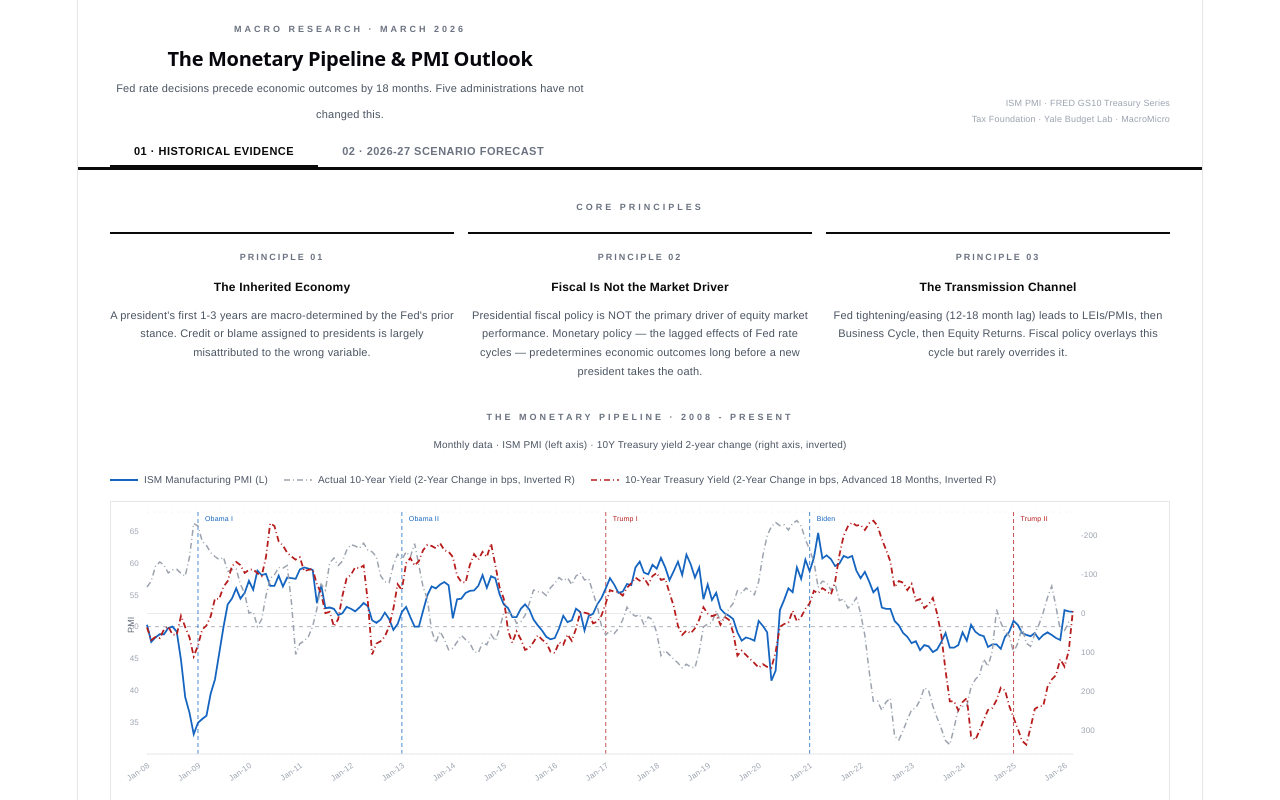
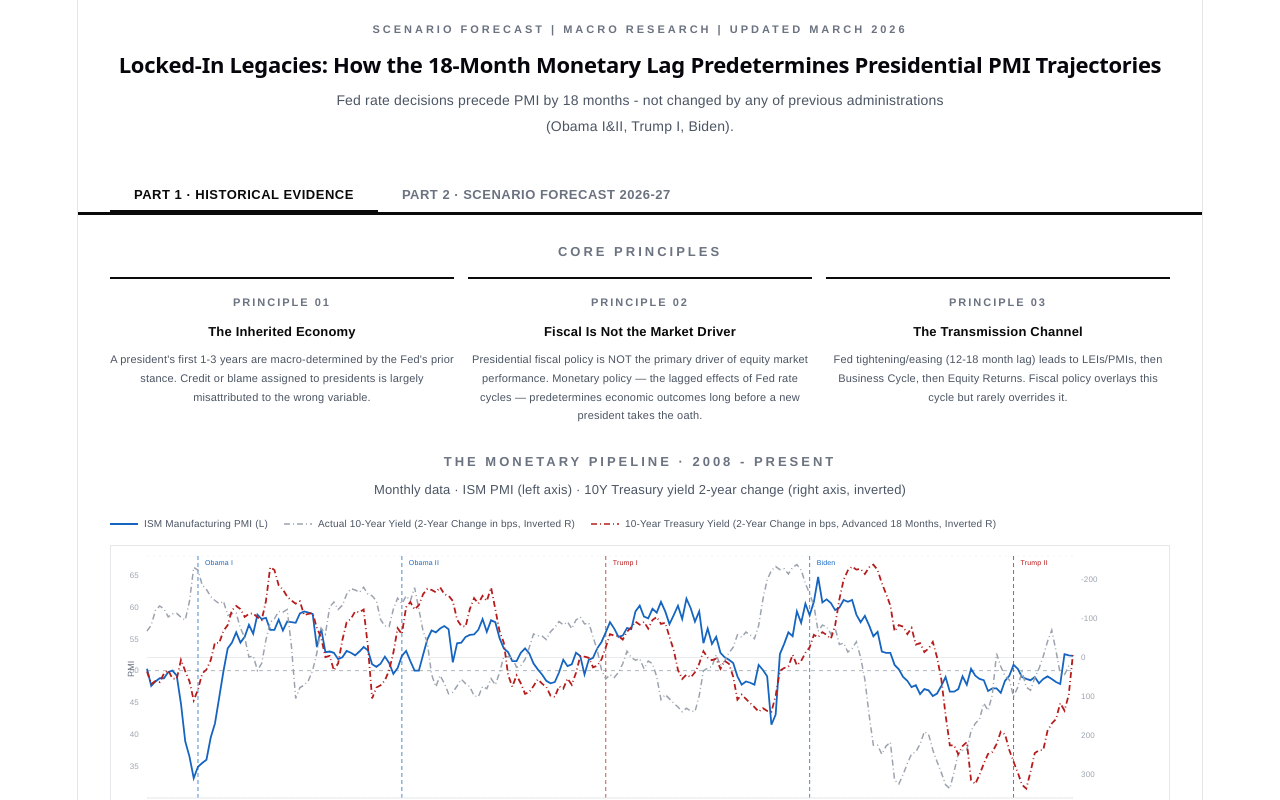
Before and after one commit to kchen023/scenario-forecast-monetary-policy-pmi, a React (Vite) app: page / in a window 1280 px wide. Shown: the top 800 px of the page. Built offline with nearby package versions, Linux system fonts and the light colour scheme.

Commit message:
ui: layout and font adjustments

```diff
--- a/src/App.jsx
+++ b/src/App.jsx
@@ -106,42 +106,39 @@ export default function App(){
   const prob=useMemo(()=>Math.max(1,Math.round(PROBS.tariff[tariff]*PROBS.inflation[inflation]*PROBS.fed[fed]*100)),[tariff,inflation,fed]);
   const fcast=useMemo(()=>FWD.map((label,i)=>{const t=i/(FWD.length-1);const tP=i<4?i/4*0.3:Math.min(1,0.3+(i-4)/5);const iP=Math.min(1,i/8);const fP=i<2?0:Math.min(1,(i-2)/6);const base=52.3+t*0.7+0.28*Math.sin(t*Math.PI*2.4+0.4);return{t:label,f:Math.round((base+tD*tP+iD*iP+fD*fP)*10)/10};}),[tD,iD,fD]);
   const endPMI=fcast[fcast.length-1].f;
-  const chartData=useMemo(()=>{const rec=HIST.slice(-14).map(d=>({t:d.t,h:d.pmi}));return[...rec,{t:"Mar-26",h:52.3,f:52.3},...fcast.map(d=>({t:d.t,f:d.f}))];},[fcast]);
+  const chartData=useMemo(()=>{const rec=HIST.slice(-27).map(d=>({t:d.t,h:d.pmi}));return[...rec,{t:"Mar-26",h:52.3,f:52.3},...fcast.map(d=>({t:d.t,f:d.f}))];},[fcast]);
   const themes=getThemes(tariff,inflation,fed);
   const DTABS=[{id:"geo",l:"Geopolitics"},{id:"eco",l:"Economy"},{id:"mon",l:"Monetary Policy"},{id:"fiscal",l:"Fiscal Policy"},{id:"chart",l:"Framework Check"}];
   return(
-    <div style={{background:"#fff",minHeight:"100vh",fontFamily:"Helvetica Neue, Arial, sans-serif",color:"#0a0a0a",fontSize:13}}>
+    <div style={{background:"#fff",minHeight:"100vh",fontFamily:"Helvetica Neue, Arial, sans-serif",color:"#0a0a0a",fontSize:15}}>
       <div style={{borderBottom:"3px solid #0a0a0a",padding:"16px 32px 0"}}>
-        <div style={{display:"flex",justifyContent:"space-between",alignItems:"flex-end",marginBottom:10}}>
-          <div>
-            <div style={{fontSize:9,letterSpacing:3,color:"#6b7280",fontWeight:700,marginBottom:5}}>MACRO RESEARCH · MARCH 2026</div>
-            <h1 style={{margin:0,fontSize:20,fontWeight:700,letterSpacing:-0.3,lineHeight:1.2}}>The Monetary Pipeline & PMI Outlook</h1>
-            <p style={{margin:"4px 0 0",fontSize:11,color:"#4b5563",maxWidth:480}}>Fed rate decisions precede economic outcomes by 18 months. Five administrations have not changed this.</p>
-          </div>
-          <div style={{textAlign:"right",fontSize:9,color:"#9ca3af",lineHeight:1.8}}><div>ISM PMI · FRED GS10 Treasury Series</div><div>Tax Foundation · Yale Budget Lab · MacroMicro</div></div>
-        </div>
-        <div style={{display:"flex",gap:0}}>
-          {["history","forecast"].map((id,idx)=><button key={id} onClick={()=>setNav(id)} style={{padding:"8px 24px",fontSize:11,fontWeight:700,letterSpacing:0.5,cursor:"pointer",border:"none",borderBottom:nav===id?"2px solid #0a0a0a":"2px solid transparent",background:"transparent",color:nav===id?"#0a0a0a":"#6b7280",textTransform:"uppercase"}}>{idx===0?"01 · Historical Evidence":"02 · 2026-27 Scenario Forecast"}</button>)}
+      <div style={{textAlign:"center",marginBottom:10}}>
+        <div style={{fontSize:11,letterSpacing:3,color:"#6b7280",fontWeight:700,marginBottom:8}}>SCENARIO FORECAST | MACRO RESEARCH | UPDATED MARCH 2026</div>
+        <h1 style={{margin:0,fontSize:22,fontWeight:700,letterSpacing:-0.3,lineHeight:1.3}}>Locked-In Legacies: How the 18-Month Monetary Lag Predetermines Presidential PMI Trajectories</h1>
+        <p style={{margin:"8px auto 0",fontSize:14,color:"#4b5563",maxWidth:640}}>Fed rate decisions precede PMI by 18 months - not changed by any of previous administrations (Obama I&II, Trump I, Biden).</p>
+      </div>
+        <div style={{display:"flex",gap:0,marginTop:40}}>
+          {["history","forecast"].map((id,idx)=><button key={id} onClick={()=>setNav(id)} style={{padding:"8px 24px",fontSize:13,fontWeight:700,letterSpacing:0.5,cursor:"pointer",border:"none",borderBottom:nav===id?"2px solid #0a0a0a":"2px solid transparent",background:"transparent",color:nav===id?"#0a0a0a":"#6b7280",textTransform:"uppercase"}}>{idx===0?"Part 1 · Historical Evidence":"Part 2 · Scenario Forecast 2026-27"}</button>)}
         </div>
       </div>
 
       {nav==="history"&&(
         <div style={{padding:"24px 32px"}}>
           <div style={{marginBottom:24}}>
-            <div style={{fontSize:9,letterSpacing:3,fontWeight:700,color:"#6b7280",marginBottom:12}}>CORE PRINCIPLES</div>
+            <div style={{fontSize:13,letterSpacing:3,fontWeight:700,color:"#6b7280",marginBottom:12}}>CORE PRINCIPLES</div>
             <div style={{display:"grid",gridTemplateColumns:"repeat(3,minmax(0,1fr))",gap:14}}>
               {[{n:"01",h:"The Inherited Economy",b:"A president's first 1-3 years are macro-determined by the Fed's prior stance. Credit or blame assigned to presidents is largely misattributed to the wrong variable."},{n:"02",h:"Fiscal Is Not the Market Driver",b:"Presidential fiscal policy is NOT the primary driver of equity market performance. Monetary policy — the lagged effects of Fed rate cycles — predetermines economic outcomes long before a new president takes the oath."},{n:"03",h:"The Transmission Channel",b:"Fed tightening/easing (12-18 month lag) leads to LEIs/PMIs, then Business Cycle, then Equity Returns. Fiscal policy overlays this cycle but rarely overrides it."}].map(p=>(
                 <div key={p.n} style={{borderTop:"2px solid #0a0a0a",paddingTop:10}}>
-                  <div style={{fontSize:9,letterSpacing:2,fontWeight:700,color:"#6b7280",marginBottom:4}}>PRINCIPLE {p.n}</div>
-                  <div style={{fontSize:12,fontWeight:700,marginBottom:5}}>{p.h}</div>
+                  <div style={{fontSize:11,letterSpacing:2,fontWeight:700,color:"#6b7280",marginBottom:4}}>PRINCIPLE {p.n}</div>
+                  <div style={{fontSize:13,fontWeight:700,marginBottom:5}}>{p.h}</div>
                   <div style={{fontSize:11,color:"#4b5563",lineHeight:1.7}}>{p.b}</div>
                 </div>
               ))}
             </div>
           </div>
           <div style={{marginBottom:24}}>
-            <div style={{fontSize:9,letterSpacing:3,fontWeight:700,color:"#6b7280",marginBottom:2}}>THE MONETARY PIPELINE · 2008 - PRESENT</div>
-            <div style={{fontSize:10,color:"#4b5563",marginBottom:8}}>Monthly data · ISM PMI (left axis) · 10Y Treasury yield 2-year change (right axis, inverted)</div>
+            <div style={{fontSize:13,letterSpacing:3,fontWeight:700,color:"#6b7280",marginBottom:2}}>THE MONETARY PIPELINE · 2008 - PRESENT</div>
+            <div style={{fontSize:13,color:"#4b5563",marginBottom:8}}>Monthly data · ISM PMI (left axis) · 10Y Treasury yield 2-year change (right axis, inverted)</div>
             <div style={{display:"flex",flexWrap:"wrap",gap:16,marginBottom:8}}>
               {HIST_LEGEND.map(l=>(<span key={l.label} style={{display:"flex",alignItems:"center",gap:6,fontSize:10,color:"#4b5563"}}><svg width="28" height="10"><line x1="0" y1="5" x2="28" y2="5" stroke={l.color} strokeWidth={l.dash?"1.5":"2"} strokeDasharray={l.dash||"none"}/></svg>{l.label}</span>))}
             </div>
@@ -168,10 +165,10 @@ export default function App(){
             </div>
           </div>
           <div style={{borderLeft:"3px solid #0a0a0a",padding:"12px 16px",background:"#f9fafb",marginBottom:24}}>
-            <div style={{fontSize:12,lineHeight:1.75}}><strong>Core finding:</strong> Every PMI direction change is predicted by the red line (10Y yield 2-year change, advanced 18 months) — without exception across 5 administrations and 18 years. Inauguration day is a vertical line on this chart, nothing more.</div>
+            <div style={{fontSize:13,lineHeight:1.75}}><strong>Core finding:</strong> Every PMI direction change is predicted by the red line (10Y yield 2-year change, advanced 18 months) — without exception across 5 administrations and 18 years. Inauguration day is a vertical line on this chart, nothing more.</div>
           </div>
           <div>
-            <div style={{fontSize:9,letterSpacing:3,fontWeight:700,color:"#6b7280",marginBottom:12}}>CASE STUDIES · CLICK TO EXPAND</div>
+            <div style={{fontSize:13,letterSpacing:3,fontWeight:700,color:"#6b7280",marginBottom:12,marginTop:40}}>PRESIDENTIALCASE STUDIES · CLICK TO EXPAND</div>
             <div style={{display:"grid",gridTemplateColumns:"repeat(3,minmax(0,1fr))",gap:10}}>
               {CASES.map(cs=>(<div key={cs.id} onClick={()=>setCase(activeCase===cs.id?null:cs.id)} style={{border:activeCase===cs.id?"1.5px solid #0a0a0a":"1px solid #e5e7eb",borderRadius:2,padding:"12px",cursor:"pointer",background:activeCase===cs.id?"#f9fafb":"#fff"}}>
                 <div style={{display:"flex",justifyContent:"space-between",alignItems:"flex-start",marginBottom:6}}>
@@ -187,9 +184,9 @@ export default function App(){
 
       {nav==="forecast"&&(
         <div style={{padding:"24px 32px"}}>
-          <div style={{fontSize:9,letterSpacing:3,fontWeight:700,color:"#6b7280",marginBottom:3}}>PMI SCENARIO FORECAST · 2026-2027</div>
-          <div style={{fontSize:11,color:"#4b5563",marginBottom:18,maxWidth:560}}>175bps of Fed cuts (Sep-Dec 2025) delivered the pipeline-predicted V-shape (Dec-25 trough 47.9 to Mar-26: 52.3). Forward trajectory determined by three policy variables.</div>
-          <div style={{display:"grid",gridTemplateColumns:"196px 1fr",gap:24,alignItems:"start"}}>
+          <div style={{fontSize:13,letterSpacing:3,fontWeight:700,color:"#6b7280",marginBottom:3,textAlign:"center"}}>PMI SCENARIO FORECAST · 2026-2027</div>
+          <div style={{fontSize:13,color:"#4b5563",textAlign:"center",margin:"0 auto 18px auto",whiteSpace:"nowrap"}}>175bps of Fed cuts (Sep 2025-Dec 2025) delivered the pipeline-predicted V-shape (Dec-25 trough 47.9 to Mar-26: 52.3). Forward trajectory determined by three policy variables.</div>
+          <div style={{display:"grid",gridTemplateColumns:"260px 1fr",gap:40,alignItems:"start"}}>
             <div>
               <TogRow label="Tariff Policy" opts={T_OPTS} val={tariff} set={setTariff}/>
               <TogRow label="Inflation Path" opts={I_OPTS} val={inflation} set={setInf}/>
@@ -200,21 +197,21 @@ export default function App(){
                 <div style={{display:"grid",gridTemplateColumns:"1fr 1fr",gap:5,marginBottom:10}}>
                   {[{l:"PMI Range",v:scen.range},{l:"Joint Prob.",v:"~"+prob+"%"},{l:"End-2027",v:endPMI.toFixed(1)},{l:"Net Shock",v:(total>=0?"+":"")+total.toFixed(1)+" pts"}].map(c=>(<div key={c.l} style={{background:"rgba(255,255,255,0.7)",borderRadius:2,padding:"6px 8px",border:"1px solid #e5e7eb"}}><div style={{fontSize:9,color:"#6b7280",fontWeight:600}}>{c.l}</div><div style={{fontSize:14,fontWeight:700}}>{c.v}</div></div>))}
                 </div>
-                {[{l:"Tariff",v:tD},{l:"Inflation",v:iD},{l:"Fed",v:fD}].map(d=>{const bc=d.v>0?"#1B5E20":d.v<0?"#B71C1C":"#6b7280";return(<div key={d.l} style={{marginBottom:5}}><div style={{display:"flex",justifyContent:"space-between",fontSize:10,marginBottom:2}}><span style={{color:"#6b7280",fontWeight:600}}>{d.l}</span><span style={{color:bc,fontWeight:700}}>{d.v>0?"+":""}{d.v.toFixed(1)} pts</span></div><div style={{height:3,background:"#e5e7eb",borderRadius:2}}><div style={{height:"100%",width:Math.abs(d.v)/5*100+"%",background:bc,borderRadius:2,transition:"width 0.3s"}}/></div></div>);})}
+                {[{l:"Tariff",v:tD},{l:"Inflation",v:iD},{l:"Fed",v:fD}].map(d=>{const bc=d.v>0?"#1B5E20":d.v<0?"#B71C1C":"#6b7280";return(<div key={d.l} style={{marginBottom:5}}><div style={{display:"flex",justifyContent:"space-between",fontSize:13,marginBottom:2}}><span style={{color:"#6b7280",fontWeight:600}}>{d.l}</span><span style={{color:bc,fontWeight:700}}>{d.v>0?"+":""}{d.v.toFixed(1)} pts</span></div><div style={{height:3,background:"#e5e7eb",borderRadius:2}}><div style={{height:"100%",width:Math.abs(d.v)/5*100+"%",background:bc,borderRadius:2,transition:"width 0.3s"}}/></div></div>);})}
               </div>
             </div>
             <div>
               <div style={{display:"flex",gap:16,marginBottom:7,fontSize:10,color:"#4b5563"}}>
                 {[{c:"#1565C0",l:"Historical PMI",d:false},{c:scen.c,l:"Forecast: "+scen.name,d:true}].map(lg=>(<span key={lg.l} style={{display:"flex",alignItems:"center",gap:4}}><svg width="20" height="6"><line x1="0" y1="3" x2="20" y2="3" stroke={lg.c} strokeWidth="2" strokeDasharray={lg.d?"5 3":"none"}/></svg>{lg.l}</span>))}
               </div>
-              <div style={{border:"1px solid #e5e7eb",height:230,marginBottom:14}}>
+              <div style={{border:"1px solid #e5e7eb",height:260,marginBottom:14}}>
                 <ResponsiveContainer width="100%" height="100%">
                   <ComposedChart data={chartData} margin={{top:8,right:12,bottom:30,left:10}}>
                     <CartesianGrid strokeDasharray="2 4" stroke="#f3f4f6" vertical={false}/>
                     <XAxis dataKey="t" tick={{fontSize:8,fill:"#9ca3af"}} tickLine={false} axisLine={{stroke:"#e5e7eb"}} interval={4} angle={-35} textAnchor="end" height={36}/>
-                    <YAxis domain={[42,62]} ticks={[44,47,50,53,56,59]} tick={{fontSize:8,fill:"#9ca3af"}} tickLine={false} axisLine={false} width={24}/>
+                    <YAxis domain={[44,60]} ticks={[47,50,53,56,59]} tick={{fontSize:8,fill:"#9ca3af"}} tickLine={false} axisLine={false} width={24}/>
                     <Tooltip content={<FcastTip/>}/>
-                    <ReferenceLine y={50} stroke="#9ca3af" strokeDasharray="4 4" strokeWidth={0.8} label={{value:"50",position:"insideLeft",fontSize:8,fill:"#9ca3af",dy:-5}}/>
+                    <ReferenceLine y={50} stroke="#9ca3af" strokeDasharray="4 4" strokeWidth={0.8}/>
                     <ReferenceLine x="May-26" stroke="#7c3aed" strokeDasharray="3 3" strokeWidth={1} label={{value:"Warsh",position:"top",fontSize:8,fill:"#7c3aed"}}/>
                     <ReferenceLine x="Jul-26" stroke="#b45309" strokeDasharray="3 3" strokeWidth={1} label={{value:"Tariff fork",position:"top",fontSize:8,fill:"#b45309"}}/>
                     <Line dataKey="h" stroke="#1565C0" strokeWidth={2} dot={false} connectNulls={false} isAnimationActive={false}/>
@@ -236,9 +233,9 @@ export default function App(){
                 </div>
               </div>
               <div>
-                <div style={{fontSize:9,letterSpacing:3,fontWeight:700,color:"#6b7280",marginBottom:8}}>THEMATIC ANALYSIS MATRIX</div>
+                <div style={{fontSize:13,letterSpacing:3,fontWeight:700,color:"#6b7280",marginBottom:8}}>THEMATIC ANALYSIS MATRIX</div>
                 <table style={{width:"100%",borderCollapse:"collapse",fontSize:10}}>
-                  <thead><tr style={{background:"#0a0a0a",color:"#fff"}}>{["THEME","STATUS","KEY DRIVERS","TAIL RISK"].map(h=>(<th key={h} style={{padding:"6px 9px",textAlign:"left",fontWeight:700,width:h==="THEME"?"14%":h==="STATUS"?"10%":h==="KEY DRIVERS"?"48%":"28%"}}>{h}</th>))}</tr></thead>
+                  <thead><tr style={{background:"#0a0a0a",color:"#fff"}}>{["THEME","STATUS","KEY DRIVERS","TAIL RISK"].map(h=>(<th key={h} style={{padding:"6px 9px",textAlign:"center",fontWeight:700,width:h==="THEME"?"14%":h==="STATUS"?"10%":h==="KEY DRIVERS"?"48%":"28%"}}>{h}</th>))}</tr></thead>
                   <tbody>{themes.map((row,i)=>(<tr key={row.theme} style={{background:i%2===0?"#f9fafb":"#fff",borderBottom:"1px solid #e5e7eb"}}><td style={{padding:"7px 9px",fontWeight:700,verticalAlign:"top"}}>{row.theme}</td><td style={{padding:"7px 9px",verticalAlign:"top"}}><span style={{fontWeight:700,color:row.statusC,fontSize:9,background:row.statusC+"11",padding:"2px 5px",borderRadius:2,whiteSpace:"nowrap"}}>{row.status}</span></td><td style={{padding:"7px 8px",color:"#374151",verticalAlign:"top",lineHeight:1.55}}>{row.drivers}</td><td style={{padding:"7px 8px",color:"#6b7280",verticalAlign:"top",lineHeight:1.55,fontStyle:"italic"}}>{row.risk}</td></tr>))}</tbody>
                 </table>
               </div>
```
